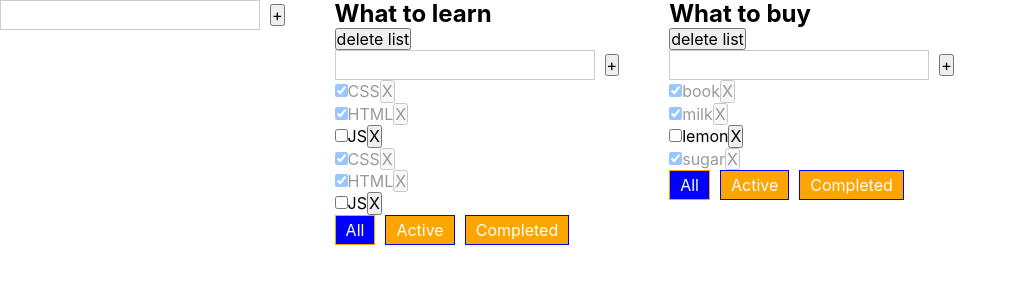
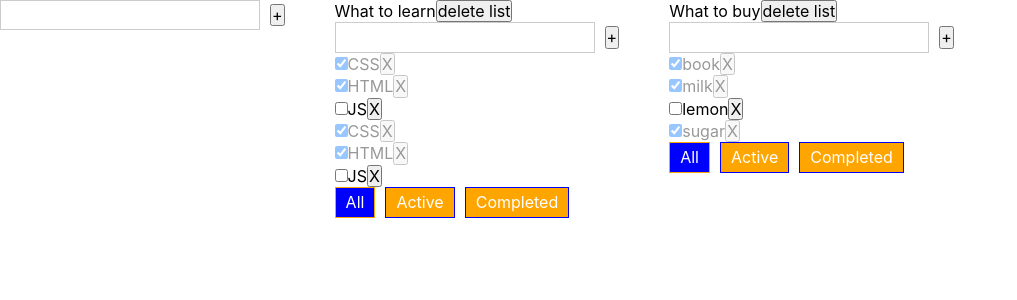
Before and after one commit to KatiaOcheretiana/todolist, a React (Create React App) app: page / in a window 1280 px wide. Shown: the top 300 px of the page, without its empty margins (0-1017 px from the left). Built offline with nearby package versions, Linux system fonts and the light colour scheme.

Commit message:
added editMode for input

```diff
--- a/src/App.tsx
+++ b/src/App.tsx
@@ -89,6 +89,28 @@ function App() {
     }
   };
 
+  const changeTaskTitle = (
+    taskId: string,
+    newTitle: string,
+    todoListId: string
+  ) => {
+    const tasks = allTasks[todoListId];
+
+    let currentTask = tasks.find((item) => item.id === taskId);
+    if (currentTask) {
+      currentTask.title = newTitle;
+      setAllTasks({ ...allTasks });
+    }
+  };
+
+  const changeTodolistTitle = (newTitle: string, todoListId: string) => {
+    let currentList = todolists.find((item) => item.id === todoListId);
+    if (currentList) {
+      currentList.title = newTitle;
+      setTodolist([...todolists]);
+    }
+  };
+
   const changeFilter = (value: FilterValuesType, todolistId: string) => {
     const currentTodolist = todolists.find((list) => list.id === todolistId);
     if (currentTodolist) {
@@ -124,6 +146,8 @@ function App() {
             filter={t.filter}
             changeTaskStatus={changeTaskStatus}
             removeTodolist={removeTodolist}
+            changeTaskTitle={changeTaskTitle}
+            changeTodolistTitle={changeTodolistTitle}
           />
         );
       })}
--- /dev/null
+++ b/src/Components/TodoList/EditableSpan/EditableSpan.styled.tsx
@@ -0,0 +1 @@
+import styled from "styled-components";
--- /dev/null
+++ b/src/Components/TodoList/EditableSpan/EditableSpan.tsx
@@ -0,0 +1,36 @@
+import { ChangeEvent, useState } from "react";
+
+type EditableSpanPropsType = {
+  title: string;
+  onChange: (newTitle: string) => void;
+};
+
+export const EditableSpan = (props: EditableSpanPropsType) => {
+  const [editMode, setEditMode] = useState(false);
+  const [title, setTitle] = useState("");
+
+  const activateEditMode = () => {
+    setEditMode(true);
+    setTitle(props.title);
+  };
+  const activateViewMode = () => {
+    setEditMode(false);
+    props.onChange(title);
+  };
+
+  const onChangeTitleHandler = (e: ChangeEvent<HTMLInputElement>) => {
+    setTitle(e.currentTarget.value);
+  };
+
+  return editMode ? (
+    <input
+      type="text"
+      value={title}
+      onBlur={activateViewMode}
+      autoFocus
+      onChange={onChangeTitleHandler}
+    />
+  ) : (
+    <span onDoubleClick={activateEditMode}>{props.title}</span>
+  );
+};
--- a/src/Components/TodoList/TodoList/TodoList.tsx
+++ b/src/Components/TodoList/TodoList/TodoList.tsx
@@ -2,6 +2,7 @@ import { ChangeEvent } from "react";
 import { FilterValuesType } from "../../../App";
 import { ItemOfList, StyledButton } from "./TodoList.styled";
 import { AddItemForm } from "../AddItemForm/AddItemForm";
+import { EditableSpan } from "../EditableSpan/EditableSpan";
 
 export type TaskType = {
   id: string;
@@ -23,6 +24,13 @@ type PropsType = {
     todolistId: string
   ) => void;
   removeTodolist: (todolistId: string) => void;
+  changeTaskTitle: (
+    taskId: string,
+    newTitle: string,
+    todolistId: string
+  ) => void;
+
+  changeTodolistTitle: (newTitle: string, todolistId: string) => void;
 };
 
 export const TodoList = (props: PropsType) => {
@@ -30,9 +38,14 @@ export const TodoList = (props: PropsType) => {
     props.addTask(title, props.id);
   };
 
+  const changeTodolistTitle = (newTitle: string) => {
+    props.changeTodolistTitle(newTitle, props.id);
+  };
+
   return (
     <div>
-      <h2>{props.title}</h2>
+      <EditableSpan title={props.title} onChange={changeTodolistTitle} />
+
       <button
         onClick={() => {
           props.removeTodolist(props.id);
@@ -44,22 +57,33 @@ export const TodoList = (props: PropsType) => {
         <AddItemForm addItem={addTaskTitle} />
         <ul>
           {props.tasks.map((item) => {
+            const onChangeStatusHandler = (
+              e: ChangeEvent<HTMLInputElement>
+            ) => {
+              props.changeTaskStatus(
+                item.id,
+                e.currentTarget.checked,
+                props.id
+              );
+            };
+
+            const onChangeTitleHandler = (newTitle: string) => {
+              props.changeTaskTitle(item.id, newTitle, props.id);
+            };
+
             return (
               <ItemOfList key={item.id} isDone={item.isDone}>
                 <input
                   className="error"
                   type="checkbox"
                   checked={item.isDone}
-                  onChange={(e: ChangeEvent<HTMLInputElement>) => {
-                    props.changeTaskStatus(
-                      item.id,
-                      e.currentTarget.checked,
-                      props.id
-                    );
-                  }}
+                  onChange={onChangeStatusHandler}
                 />
 
-                <span>{item.title}</span>
+                <EditableSpan
+                  title={item.title}
+                  onChange={onChangeTitleHandler}
+                />
                 <button
                   onClick={() => {
                     props.deleteTask(item.id, props.id);
```
